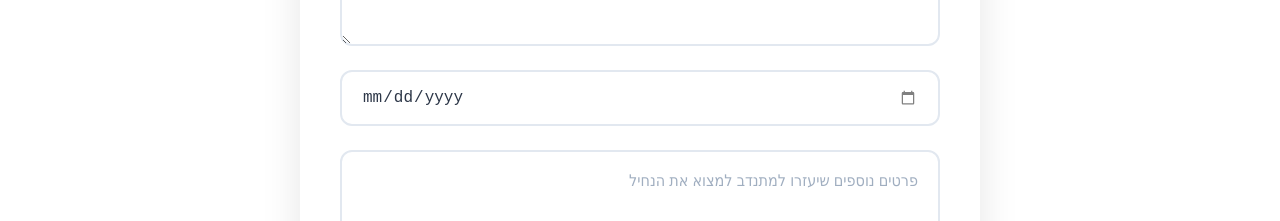
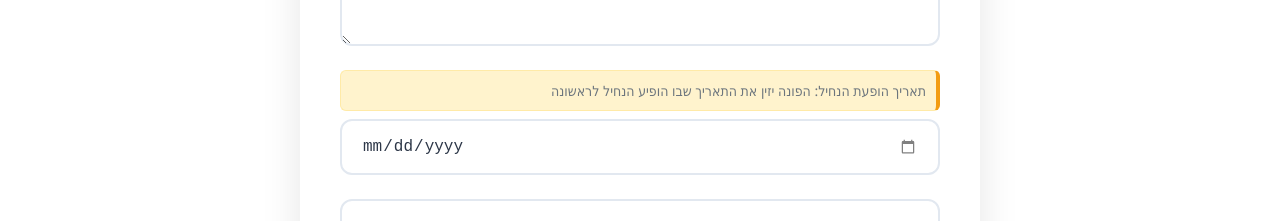
Before and after one commit to Shlobro/Magen-Dvorim-Adom, a React (Vite) app in the folder frontend/: page /report in a window 1280 px wide. Shown: the part 707-928 px from the top of the page. Built offline with nearby package versions, Linux system fonts and the light colour scheme; no server answers; the HTML template or start-up script is replaced by a standard one.

Commit message:
few more changes about sworm date show up

```diff
--- a/frontend/src/pages/Dashboard.jsx
+++ b/frontend/src/pages/Dashboard.jsx
@@ -370,9 +370,6 @@ export default function Dashboard() {
                 <div className="coordinator-links-title">
                   קישורים לניהול המערכת
                 </div>
-                <div className="report-link-description">
-                  תאריך הופעת הנחיל: הפונה יזין את התאריך שבו הופיע הנחיל לראשונה
-                </div>
                 <div className="coordinator-links-buttons">
                   <button
                     onClick={copyReportLink}
--- a/frontend/src/pages/ReportPage.jsx
+++ b/frontend/src/pages/ReportPage.jsx
@@ -187,6 +187,10 @@ export default function ReportPage() {
             onChange={(e) => setLocationDescription(e.target.value)}
           ></textarea>
 
+          <div className="date-field-container">
+            <div className="date-explanation">
+              תאריך הופעת הנחיל: הפונה יזין את התאריך שבו הופיע הנחיל לראשונה
+            </div>
             <input
               type="date"
               placeholder="תאריך הופעת הנחיל *"
@@ -195,6 +199,7 @@ export default function ReportPage() {
               onChange={(e) => setAppearanceDate(e.target.value)}
               className="date-input"
             />
+          </div>
 
           <textarea
             placeholder="פרטים נוספים שיעזרו למתנדב למצוא את הנחיל"
--- a/frontend/src/styles/ReportPage.css
+++ b/frontend/src/styles/ReportPage.css
@@ -185,6 +185,25 @@
   background: #fed7d7 !important;
 }
 
+/* Date Field Container */
+.date-field-container {
+  display: flex;
+  flex-direction: column;
+  gap: 8px;
+}
+
+.date-explanation {
+  font-size: 14px;
+  color: #6c757d;
+  padding: 10px;
+  background: #fff3cd;
+  border: 1px solid #ffeaa7;
+  border-radius: 6px;
+  border-right: 4px solid #f39c12;
+  font-weight: 500;
+  text-align: right;
+}
+
 /* Terms Container */
 .terms-container {
   background: #f7fafc;
@@ -313,6 +332,11 @@
   .terms-label {
     font-size: 13px;
   }
+
+  .date-explanation {
+    font-size: 13px;
+    padding: 8px;
+  }
 }
 
 @media (max-width: 480px) {
```
Lines whose indentation alone changed are shown as unchanged.
